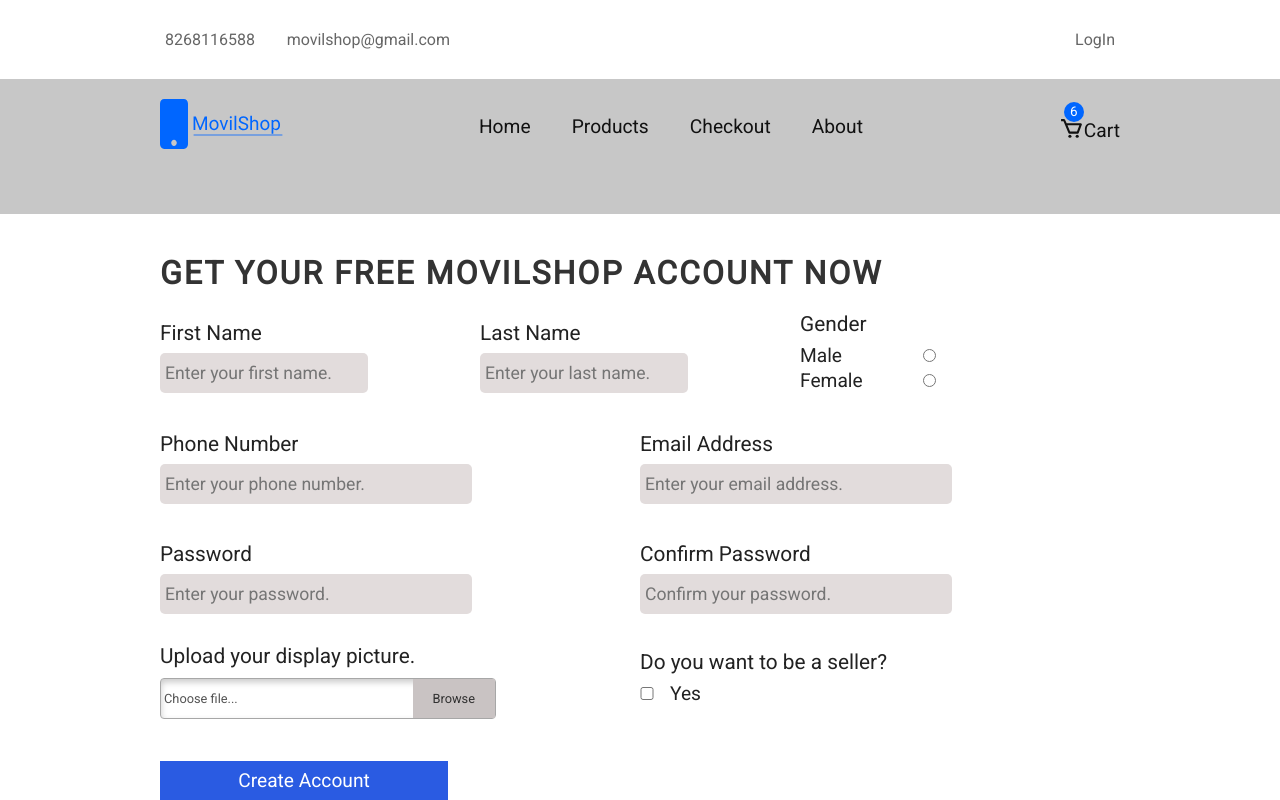
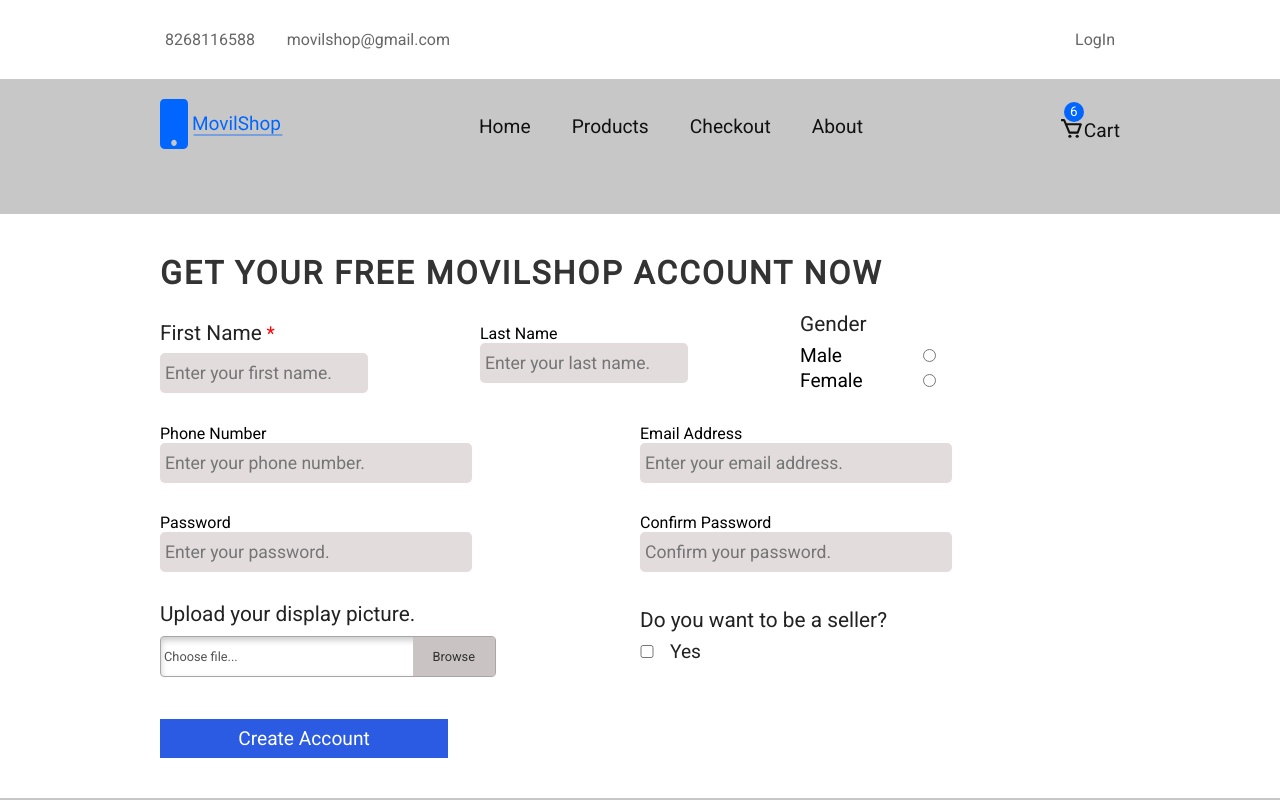
Before and after one commit to ddepu11/movil_shop_cient_side_react, a React (Create React App) app: page /sign-up in a window 1280 px wide. Shown: the top 800 px of the page. Built offline with nearby package versions, Linux system fonts and the light colour scheme; no server answers.

Commit message:
astrisk sign added

```diff
--- a/src/components/SignUp.jsx
+++ b/src/components/SignUp.jsx
@@ -297,7 +297,10 @@ const SignUp = () => {
       <form onSubmit={handleSubmit}>
         <div className="row flex">
           <div className="form-control ">
-            <label htmlFor="first_name">First Name</label>
+            <div className="fc_top">
+              <label htmlFor="first_name">First Name</label>
+              <span className="must"> *</span>
+            </div>
             <input
               value={signUpCredentials.firstName}
               onChange={handleInput}
@@ -498,11 +501,16 @@ const Wrapper = styled.main`
           padding: 0px 0px 10px;
           color: #222;
         }
-
-        label {
-          font-size: 1.3em;
+        .fc_top {
           padding: 8px 0;
-          color: #222;
+          .must {
+            color: red;
+            font-size: 1.2em;
+          }
+          label {
+            font-size: 1.3em;
+            color: #222;
+          }
         }
 
         input {
```
